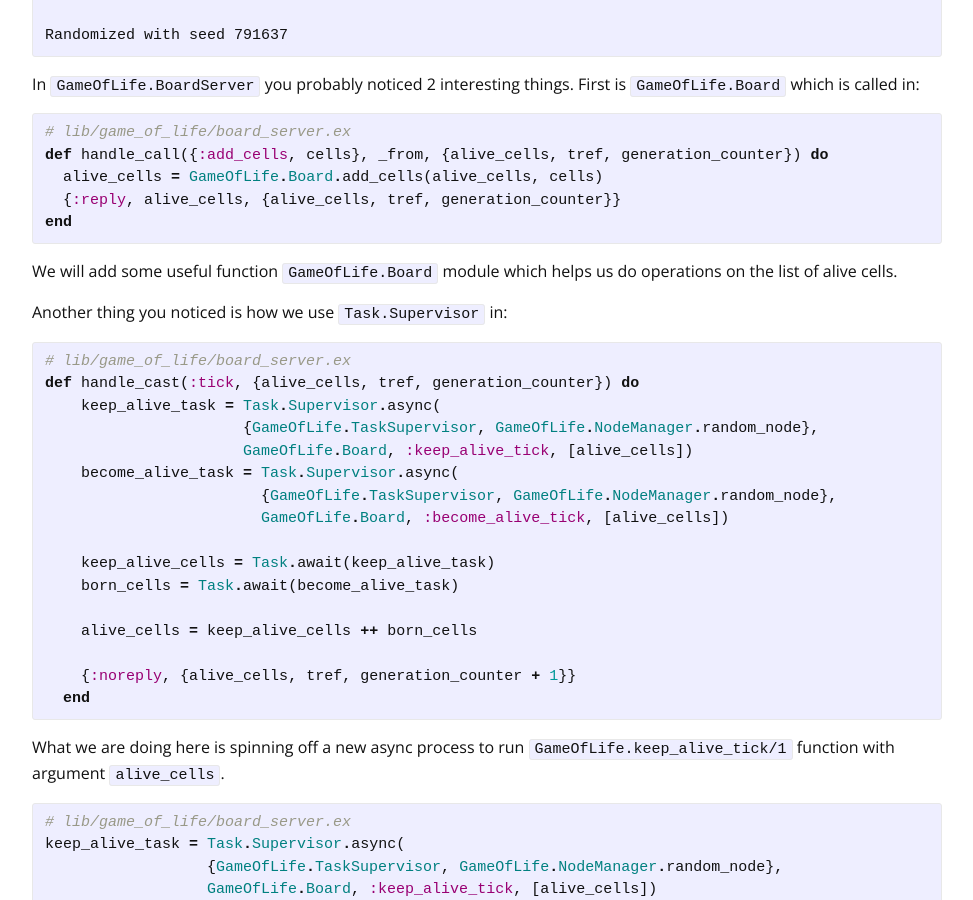
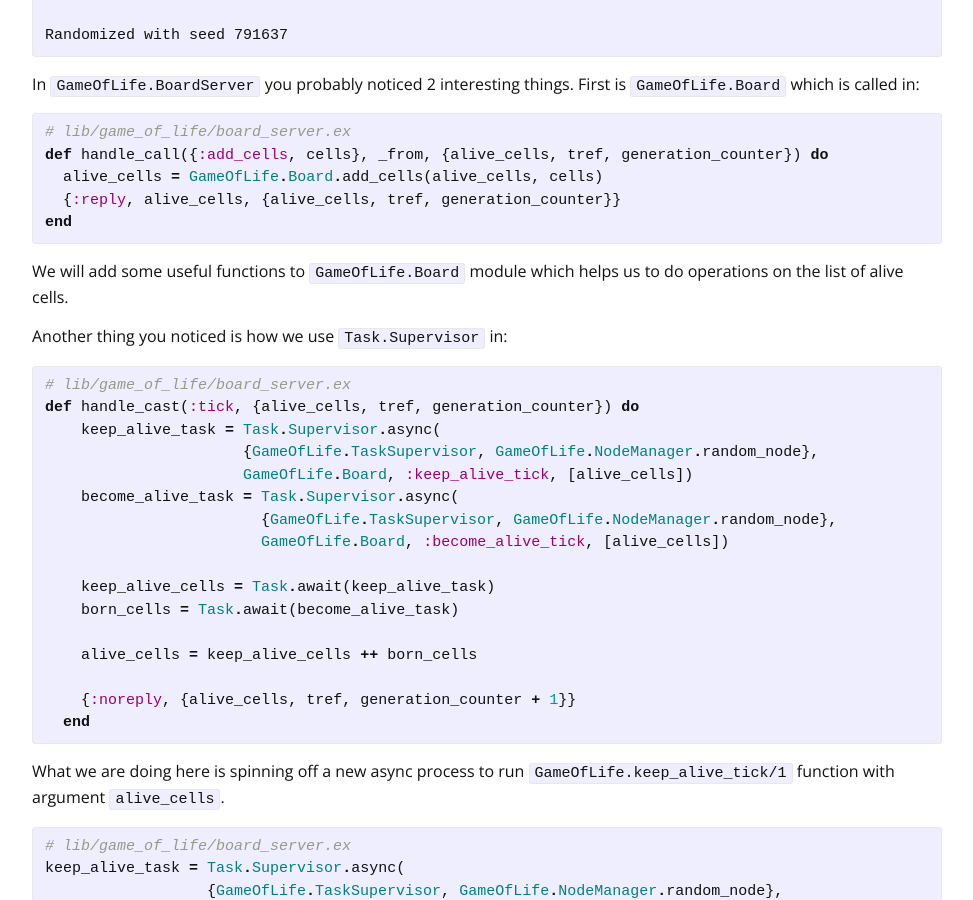
Before and after one commit to BeyondScheme/BeyondScheme.github.io, a Jekyll site: the page built from _posts/2016-04-26-distributed-game-of-life-in-elixir.md, in a window 1280 px wide and 900 px high, scrolled down 14903 px. Shown: the whole window, without its empty margins (153-1126 px from the left). Built offline with Jekyll 4.4.1, drawn with Linux system fonts in a browser that asks for light colours; nearby versions of some CDN libraries; comment, search, counter and statistics services are not loaded.

Commit message:
test changes

```diff
--- a/_posts/2016-04-26-distributed-game-of-life-in-elixir.md
+++ b/_posts/2016-04-26-distributed-game-of-life-in-elixir.md
@@ -580,7 +580,7 @@ def handle_call({:add_cells, cells}, _from, {alive_cells, tref, generation_count
 end
 {% endhighlight %}
 
-We will add some useful function `GameOfLife.Board` module which helps us do operations on the list of alive cells.
+We will add some useful functions to `GameOfLife.Board` module which helps us to do operations on the list of alive cells.
 
 Another thing you noticed is how we use `Task.Supervisor` in:
 
```
